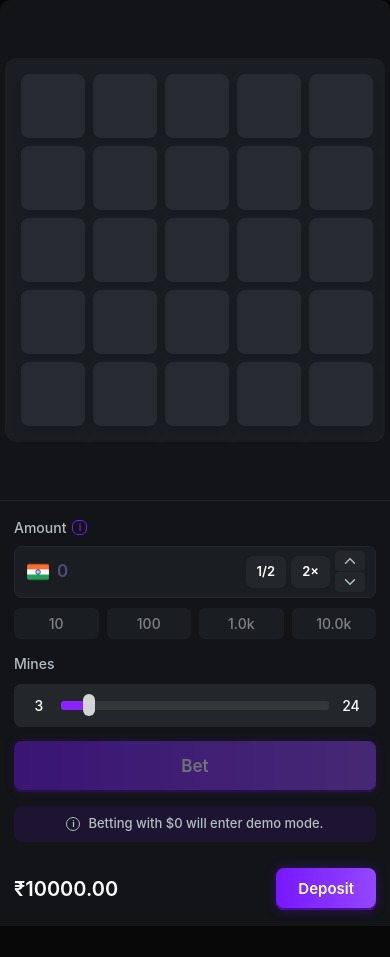
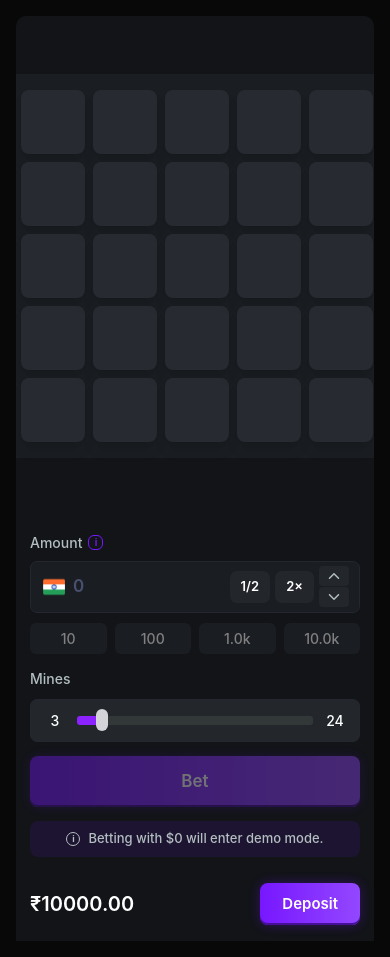
Before and after one commit to faisalnaeem7668/mines-game, a React (Vite) app: page / in a window 390 px wide. Before the commit the page ends 926 px from the top, so only its background shows below. Built offline with nearby package versions, Linux system fonts and the light colour scheme.

Commit message:
small ui changes

```diff
--- a/src/index.css
+++ b/src/index.css
@@ -22,7 +22,7 @@
     display: flex;
     align-items: center;
     justify-content: center;
-    padding: 24px;
+    padding: 20px;
     }
 
     .game-container {
@@ -30,14 +30,14 @@
     flex-direction: row;
     align-items: stretch;
     width: 100%;
-    max-width: 1180px;
-    min-height: 560px;
+    max-width: 1200px;
+    min-height: 650px;
     border-radius: 10px;
     overflow: hidden;
     }
 
     .controls-col {
-    width: 330px;
+    width: 360px;
     flex-shrink: 0;
     background: var(--color-medium);
     border-right: 1px solid var(--color-light);
@@ -185,24 +185,23 @@
     .bet-slider-container {
     background: var(--color-darkGray);
     border-radius: 7px;
-    border: 1px solid #24272f;
     display: flex;
     align-items: center;
     gap: 10px;
     margin-bottom: 10px;
+    overflow: hidden;
+    padding: 0;
     }
 
     .bet-slider-label {
     color: white;
     font-size: 14px;
     font-weight: 500;
-    min-width: 28px;
     text-align: center;
     flex-shrink: 0;
     background: #23272c;
-    border-radius: 7px;
-    padding: 10px 10px;
-    min-width: 50px
+    padding: 10px 12px;
+    min-width: 50px;
 
     }
 
@@ -426,6 +425,7 @@
 
     @media (max-width: 999px) {
     .page {
+      margin:16px;
       padding: 0;
       align-items: flex-start;
     }
@@ -440,7 +440,6 @@
     .controls-col {
       width: 100%;
       border-right: none;
-      border-top: 1px solid var(--color-light);
       border-radius: 0;
     }
 
```
